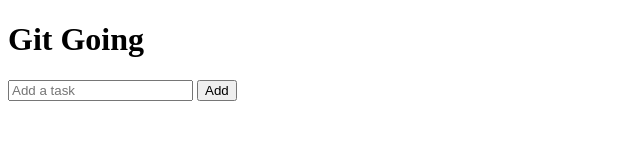
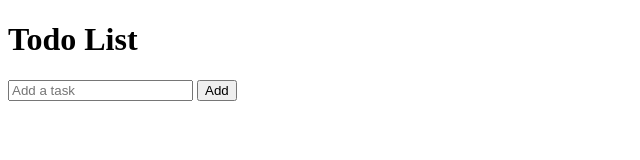
Before and after one commit to LadyKerr/GitGoing, a plain HTML site: page index.html in a window 1280 px wide. Shown: the full height of the page, 0-640 px from the left. Drawn offline with Linux system fonts and the light colour scheme.

Commit message:
Change title from 'Git Going' to 'Todo List'

```diff
--- a/index.html
+++ b/index.html
@@ -7,7 +7,7 @@
 
 <body>
     <div class="todo-container">
-        <h1>Git Going</h1>
+        <h1>Todo List</h1>
         <input type="text" id="todo-input" placeholder="Add a task">
         <button id="add-todo">Add</button>
         <ul id="todo-list"></ul>
```
